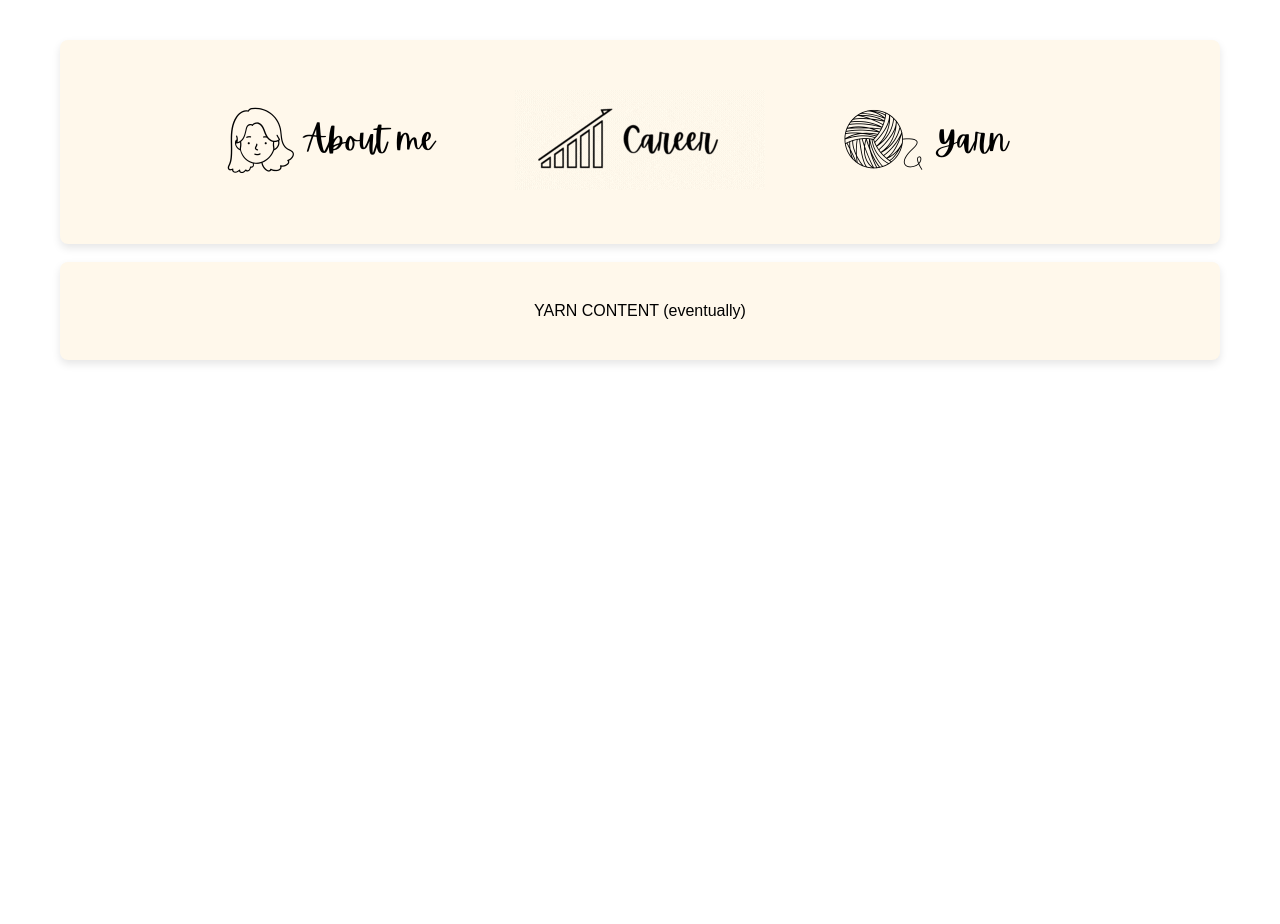
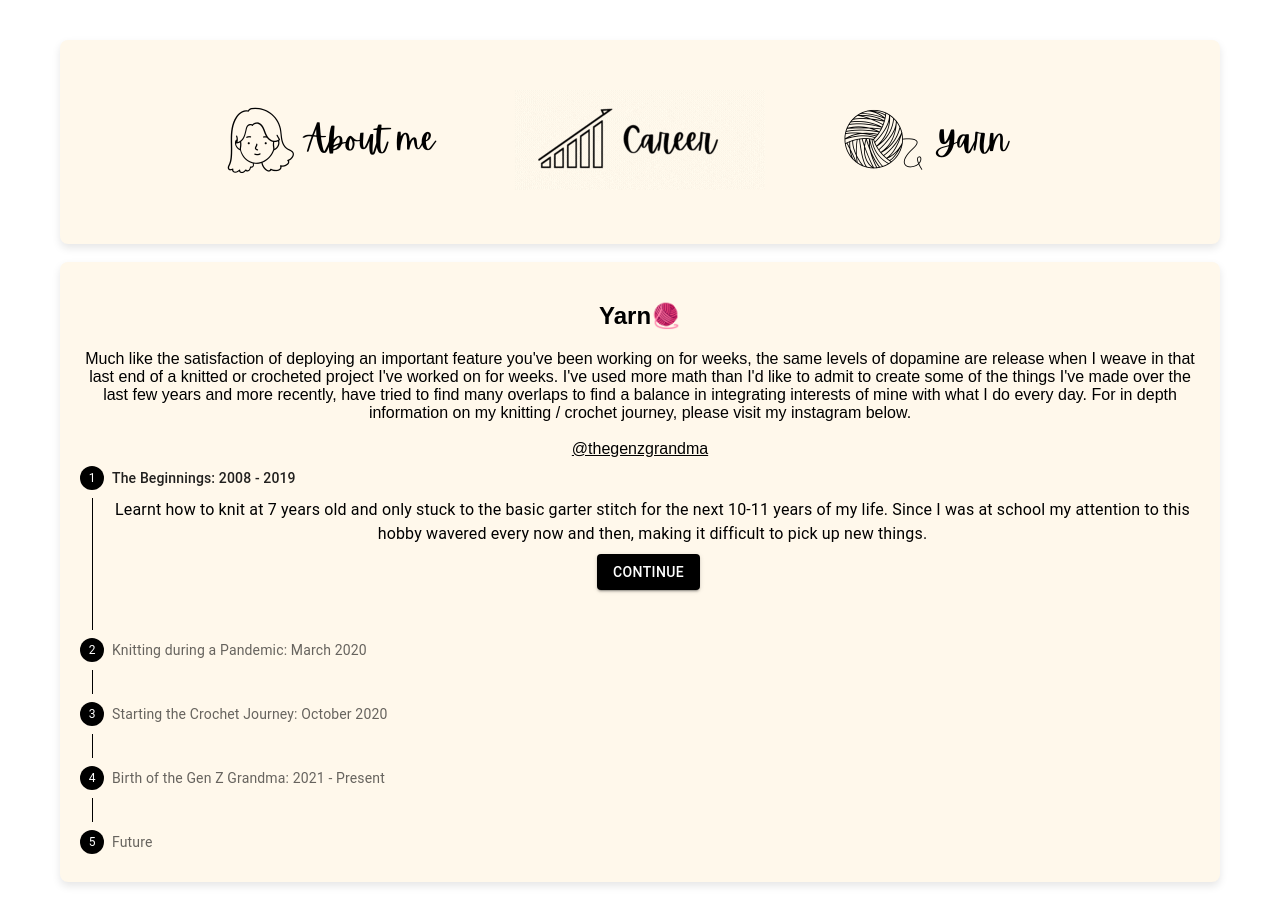
Before and after one commit to vandana1408/allthingsvandana, a React (Create React App) app: page /yarn in a window 1280 px wide. Shown: the top 924 px of the page. Before the commit the page ends 900 px from the top, so only its background shows below. Built offline with nearby package versions, Linux system fonts and the light colour scheme.

Commit message:
adding contents to yarn.js (#12)

```diff
--- a/src/Yarn.js
+++ b/src/Yarn.js
@@ -1,11 +1,45 @@
 import './App.css';
+import Timeline from './components/Timeline';
+
+const stepsInfo = [
+    {
+        label: 'The Beginnings: 2008 - 2019',
+        description: 'Learnt how to knit at 7 years old and only stuck to the basic garter stitch for the next 10-11 years of my life. Since I was at school my attention to this hobby wavered every now and then, making it difficult to pick up new things.',
+    },
+    {
+        label: 'Knitting during a Pandemic: March 2020',
+        description: 'The 2020 lockdown provided a lot of free time for an indoor activity and I had just found an old stash of wool. Figuring this was bought years ago when the obsession with knitting was high, I decided to knit an 180-patched blanket of squares measuring 15cm x 15cm.'
+    },
+    {
+        label: 'Starting the Crochet Journey: October 2020',
+        description: 'After this endeavor, I picked up crocheting so that I could start making my own clothes(I did not work it out with knitting yet). This was a completely different ball game but since this was during COVID, I had a lot of time to practice and improve.'
+    },
+    {
+        label: `Birth of the Gen Z Grandma: 2021 - Present`,
+        description: `Started an Instagram account in 2021 to showcase some of the things I made and to follow other knitters + crocheters for inspiration in new works and methods. This also marks the year I knitted my first sweater EVER!! The activity is irregular when it comes to the
+                        posting, but it's my main digital diary or in technical terms 'source of truth'.`
+    },
+    {
+        label: 'Future',
+        description: `One annoying thing about big knitting and crochet projects, is having the energy to finish them. Inspiration hits at the most inconvenient of times so I have a lot of outstanding blankets, sweaters, tops and cardigans to finish.
+                    I feel hopeful that before I turn 25 I'll be able to finish these projects and put more energy into some other hobbies to make me a well rounded individual.`
+    }
+]
 
 function Yarn() {
     return (
         <div className="Incoming">
-            <p>
-                YARN CONTENT (eventually)
-            </p>
+            <h2>
+                Yarn🧶
+            </h2>
+            Much like the satisfaction of deploying an important feature you've been working on for weeks, the same levels of dopamine are release when I weave in that last end of a knitted or crocheted project I've worked on for weeks.
+            I've used more math than I'd like to admit to create some of the things I've made over the last few years and more recently, have tried to find many overlaps to find a balance in integrating interests of mine with what I do every day.
+            For in depth information on my knitting / crochet journey, please visit my instagram below.
+            <br></br><br></br>
+            <div className="LinksDisplay">
+                <a href="https://www.instagram.com/thegenzgrandma/" id="TheGenZGrandma">@thegenzgrandma</a>
+            </div>
+            <Timeline steps={stepsInfo}></Timeline>
           </div>
     );
 }
```
